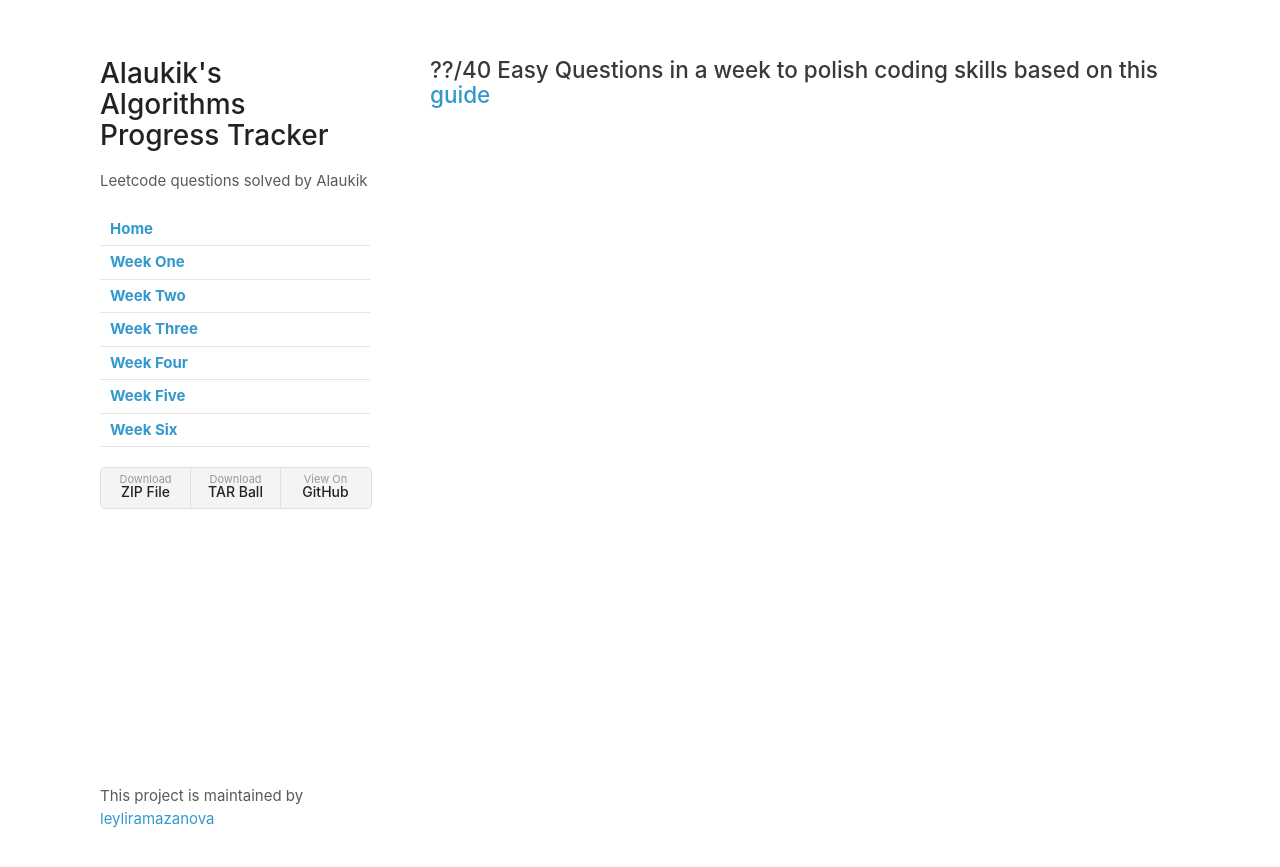
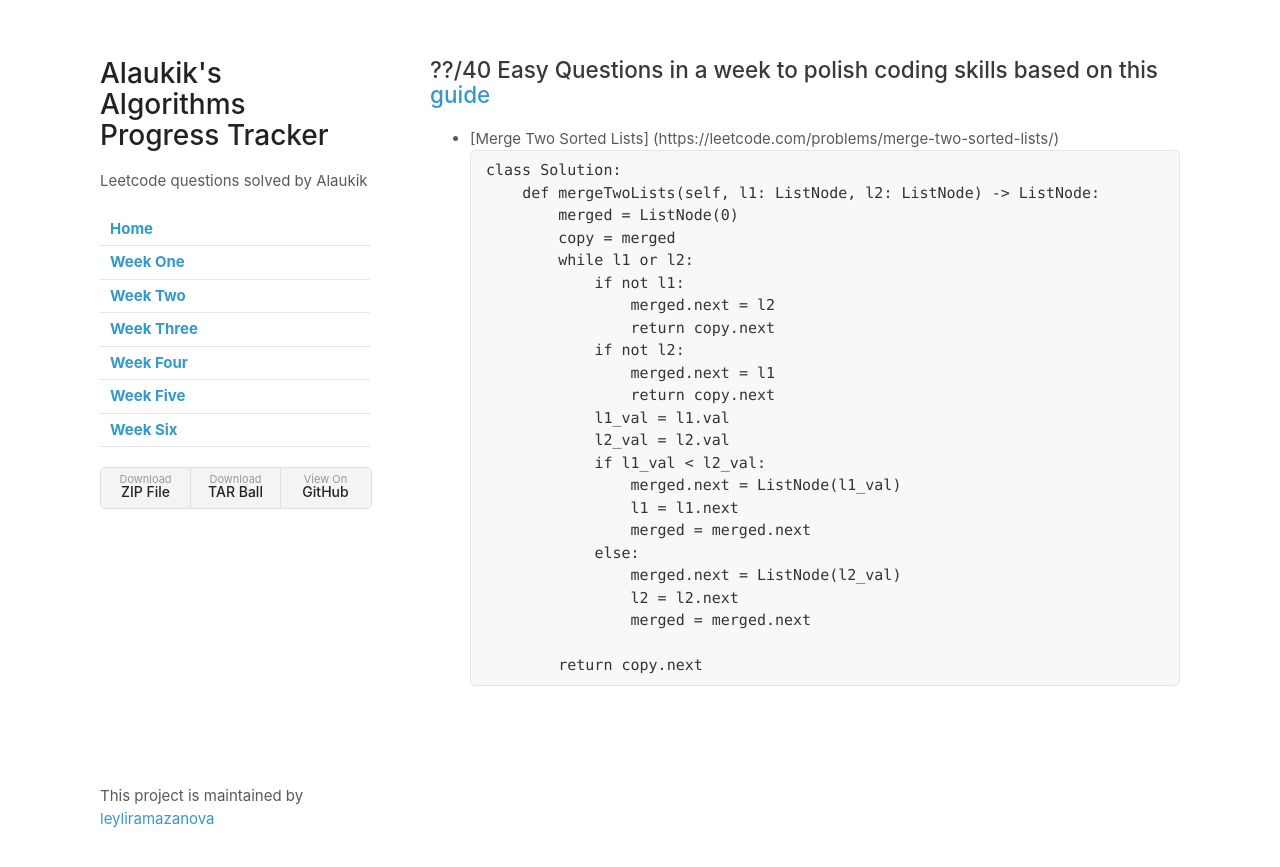
Before and after one commit to leyliramazanova/Five-Weeks-of-Leet-Code, a Jekyll site: the page built from weekSix.md, in a window 1280 px wide. Shown: the top 867 px of the page. Built offline with Jekyll 4.4.1, drawn with Linux system fonts in a browser that asks for light colours; our own code applies the rules of GitHub Pages for plain Markdown files.

Commit message:
Update weekSix.md

````diff
--- a/weekSix.md
+++ b/weekSix.md
@@ -1 +1,29 @@
 ## ??/40 Easy Questions in a week to polish coding skills based on this [guide](https://learntocodetogether.com/top-150-leetcodes-best-practice-problems/)
+
+
+- [Merge Two Sorted Lists] (https://leetcode.com/problems/merge-two-sorted-lists/)
+  ```python
+  class Solution:
+      def mergeTwoLists(self, l1: ListNode, l2: ListNode) -> ListNode:
+          merged = ListNode(0)
+          copy = merged
+          while l1 or l2:
+              if not l1:
+                  merged.next = l2
+                  return copy.next
+              if not l2:
+                  merged.next = l1
+                  return copy.next
+              l1_val = l1.val
+              l2_val = l2.val
+              if l1_val < l2_val:
+                  merged.next = ListNode(l1_val)
+                  l1 = l1.next
+                  merged = merged.next
+              else:
+                  merged.next = ListNode(l2_val)
+                  l2 = l2.next
+                  merged = merged.next
+
+          return copy.next
+  ```
````
